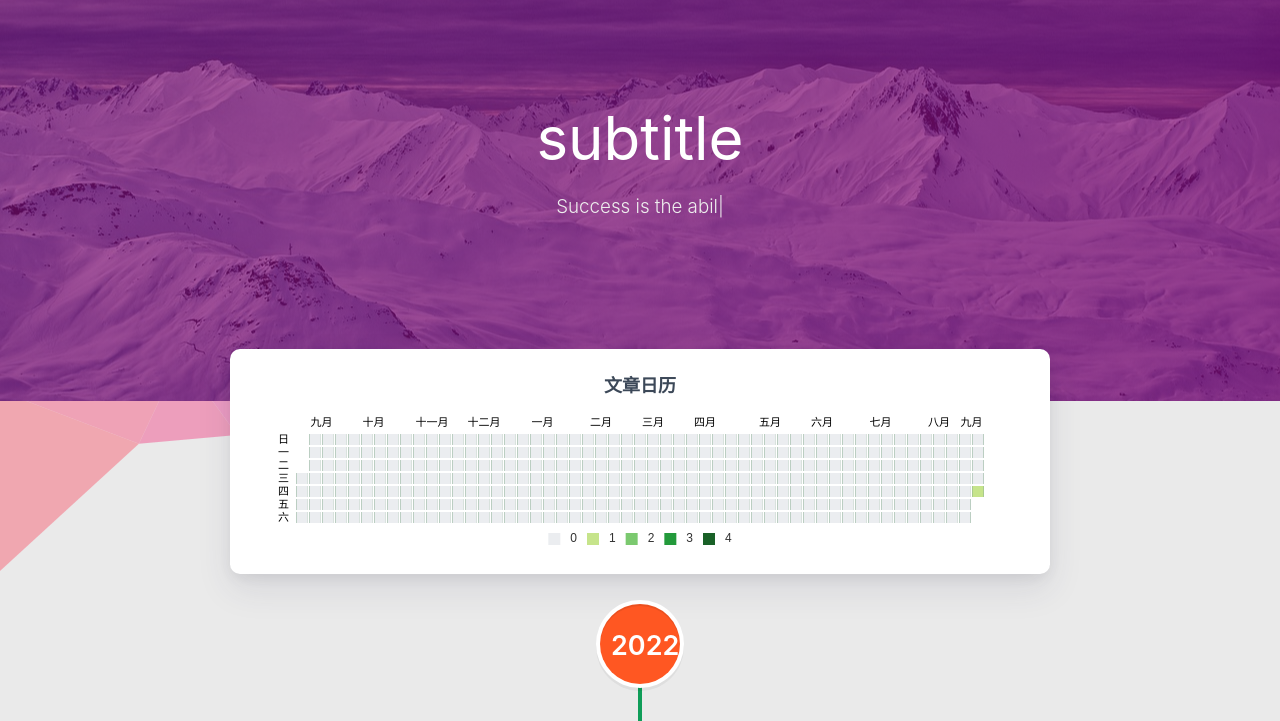
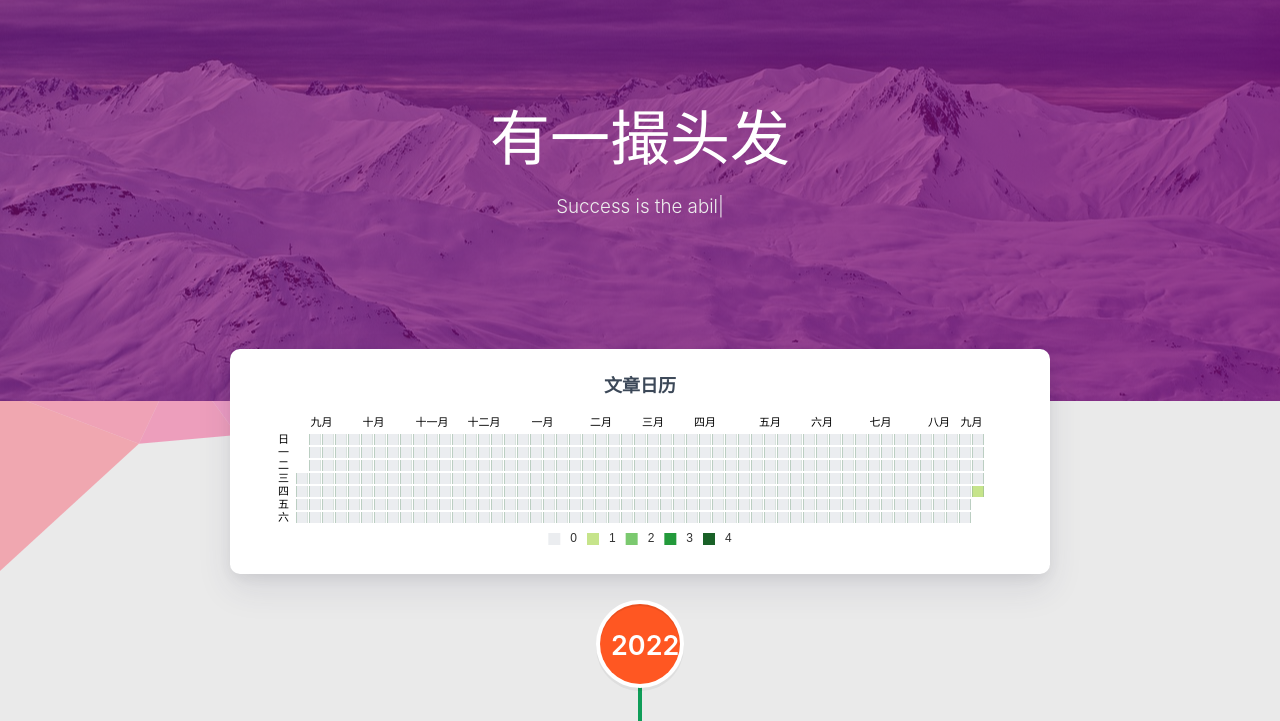
Before and after one commit to CharlesKinx/CharlesKinx.github.io, a plain HTML site: page archives/2022/09/index.html in a window 1280 px wide. Shown: the part 79-800 px from the top of the page. Drawn offline with nearby package versions, Linux system fonts and the light colour scheme; some packages are replaced by stand-ins of ours; no server answers; a script that the page names is missing.

Commit message:
Site updated: 2022-09-08 19:29:57

```diff
--- a/archives/2022/09/index.html
+++ b/archives/2022/09/index.html
@@ -313,7 +313,7 @@
         <div class="brand">
             <div class="title center-align">
 
-                    subtitle
+                有一撮头发
 
             </div>
 
```
Also changed, not shown: archives/2022/index.html (+1 -1 lines), archives/index.html (+1 -1 lines), index.html (+1 -1 lines).
